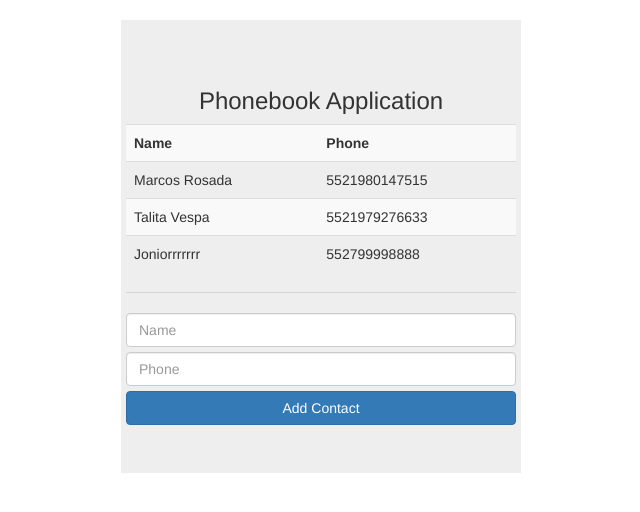
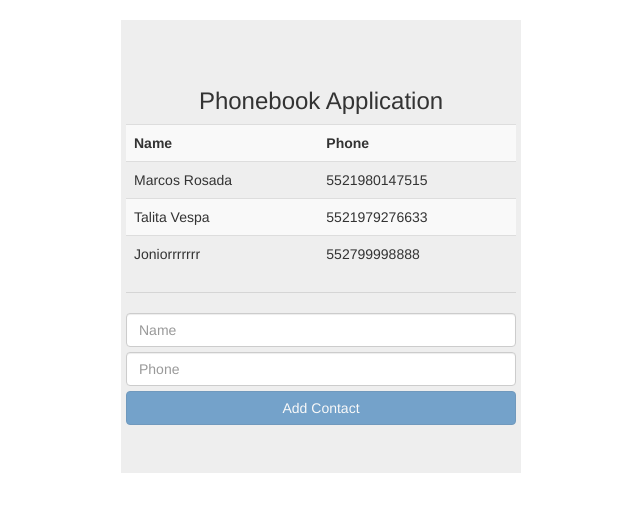
Before and after one commit to marcosrosada/AngularJS-Phonebook, a website: page index.html in a window 1280 px wide. Shown: the whole page, without its empty margins (319-959 px from the left). Drawn offline with nearby package versions, Linux system fonts and the light colour scheme.

Commit message:
Adding ng-disable in the Button Add Contact

```diff
--- a/index.html
+++ b/index.html
@@ -28,7 +28,7 @@
 
 		<input type="text" class="form-control" ng-model="contact.name" 	placeholder="Name" />
 		<input type="text" class="form-control" ng-model="contact.number"	placeholder="Phone"/>
-		<button class="btn btn-primary btn-block" ng-click="addContact(contact)">Add Contact</button>
+		<button class="btn btn-primary btn-block" ng-click="addContact(contact)" ng-disabled="!contact.name || !contact.number">Add Contact</button>
 	</div>
 
 
```
